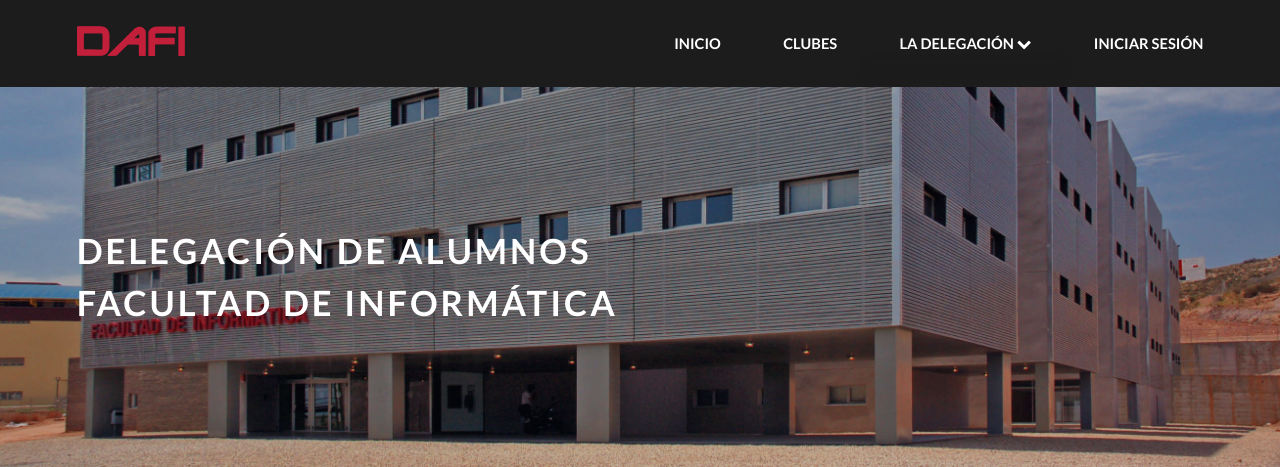
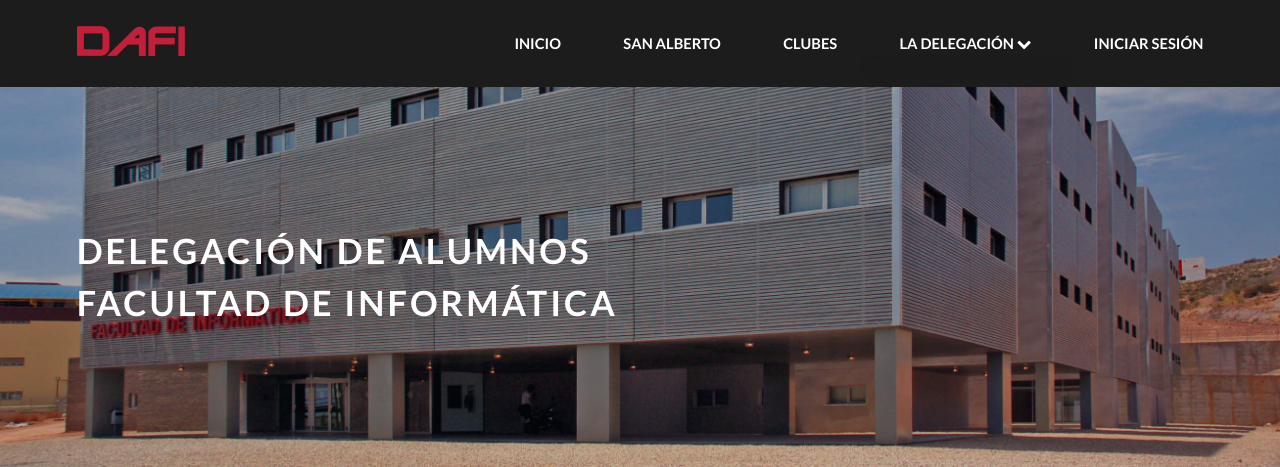
Before and after one commit to dafi-um/dafi-system, a Django app: page / in a window 1280 px wide. Shown: the top 467 px of the page. Run offline with Django 3.2, Linux system fonts and the light colour scheme; data that the repository does not hold is empty; parts of the project's set-up code (start-up, migrations or seed data) failed here and were passed over; some libraries are stand-ins or nearby versions.

Commit message:
Added sanalberto link to base menu

```diff
--- a/main/templates/base_menu.html
+++ b/main/templates/base_menu.html
@@ -1,4 +1,5 @@
 <a href="{% url 'main:index' %}" title="DAFI">Inicio</a>
+<a href="{% url 'sanalberto:index' %}" title="San Alberto">San Alberto</a>
 <a href="{% url 'clubs:list' %}" title="Los Clubes de DAFI">Clubes</a>
 
 <div class="submenu-wrapper">
```
